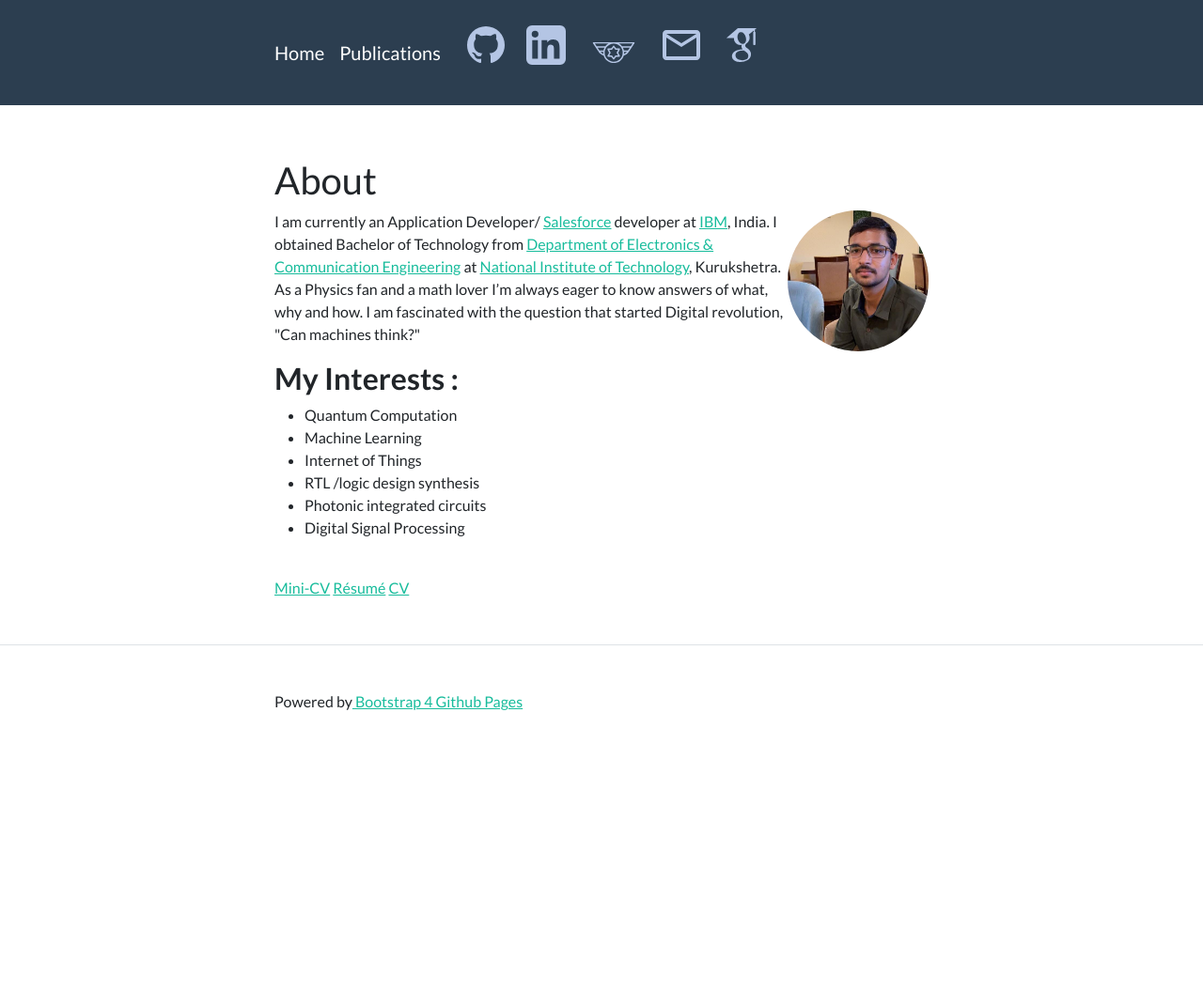
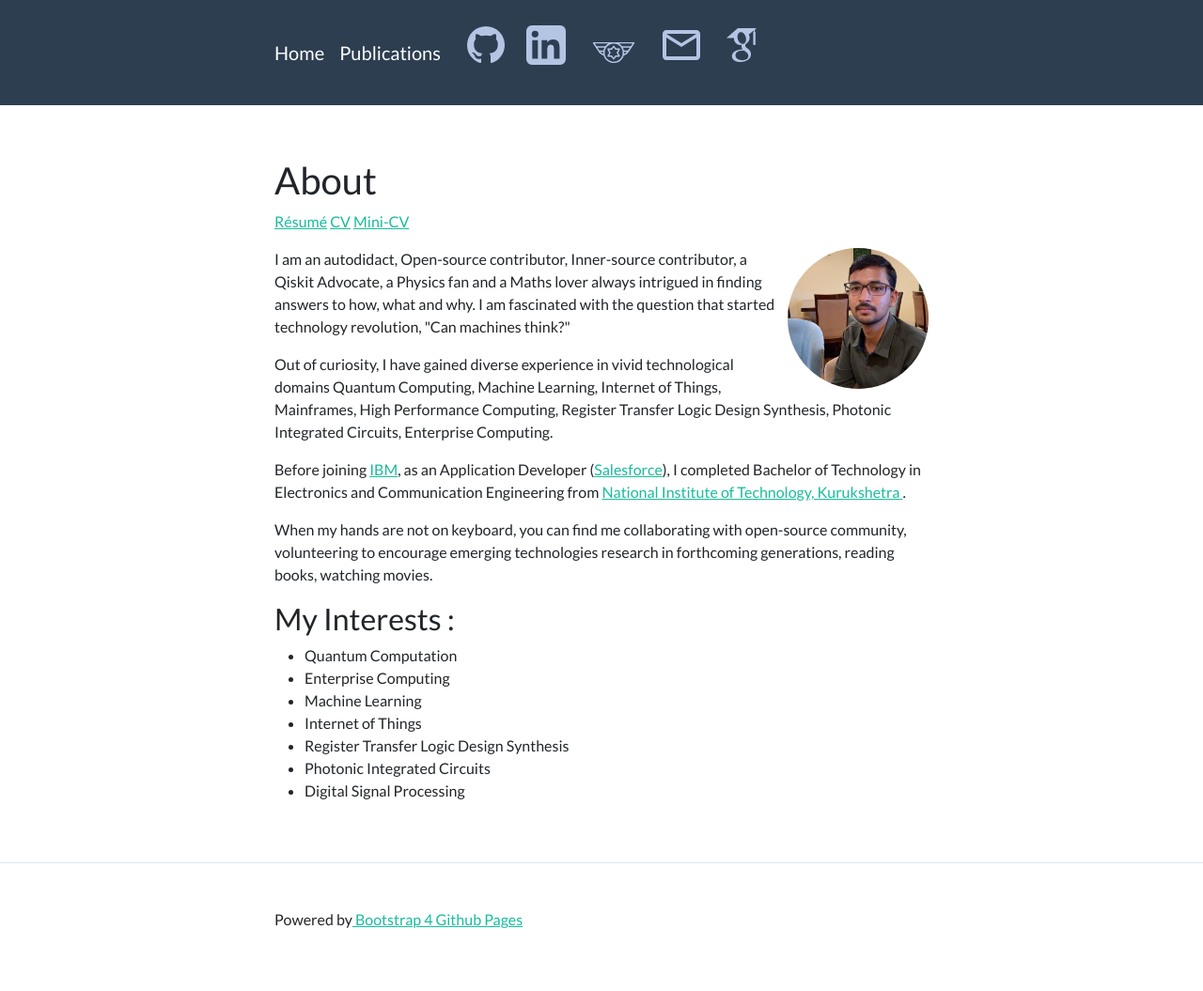
Before and after one commit to Raghav-Bell/Raghav-Bell.github.io, a Jekyll site: the page built from index.md, in a window 1280 px wide. Shown: the whole page at 94% size. Built offline with Jekyll 4.4.1, drawn with Linux system fonts in a browser that asks for light colours; before the commit the page ends 900 px from its top, so only the background shows below that.

Commit message:
Update index.md
Home Page profile update.

```diff
--- a/index.md
+++ b/index.md
@@ -4,22 +4,36 @@ layout: page
 ---
 
 <div><h2>About</h2>
-  <span><img  src="/assets/My.jpeg" alt="My picture" width="150" height="150" align="right" style="border-radius:50%"/></span>
-<p>I am currently an Application Developer/ <a href="https://www.salesforce.com" target="_blank">Salesforce</a> developer at <a href="https://www.ibm.com" target="_blank" >IBM</a>, India. I obtained Bachelor of Technology from <a href="https://nitkkr.ac.in/electronics-communication-engg" target="_blank">Department of Electronics & Communication Engineering</a> at <a href="https://nitkkr.ac.in/" target="_blank">National Institute of Technology</a>, Kurukshetra.
-As a Physics fan and a math lover I’m always eager to know answers
-of what, why and how. I am fascinated with the question that started Digital revolution, "Can machines think?"
-</p></div>
+  <p>
+  <a href="/assets/raghav_resume20.6.26.pdf" target="_blank">Résumé</a>
+  <a href="/assets/raghav_cv20.6.26.pdf" target="_blank">CV</a>
+  <a href="/assets/mcv.pdf" target="_blank">Mini-CV</a>
+
+</p>
+<span><img  src="/assets/My.jpeg" alt="My picture" width="150" height="150" align="right" style="border-radius:50%"/></span>
+<p>
+I am an autodidact, Open-source contributor, Inner-source contributor, a Qiskit Advocate, a Physics fan and a Maths lover always intrigued in finding answers to how, what and why. I am fascinated with the question that started technology revolution, "Can machines think?"
+</p>
+<p>
+Out of curiosity, I have gained diverse experience in vivid technological domains Quantum Computing, Machine Learning, Internet of Things, Mainframes, High Performance Computing, Register Transfer Logic Design Synthesis, Photonic Integrated Circuits, Enterprise Computing.
+</p>
+<p>
+Before joining <a href="https://www.ibm.com" target="_blank">IBM</a>, as an Application Developer (<a href="https://www.salesforce.com" target="_blank">Salesforce</a>), I completed Bachelor of Technology in Electronics and Communication Engineering from <a href="https://nitkkr.ac.in/" target="_blank">National Institute of Technology, Kurukshetra </a>.
+</p>
+<p>
+When my hands are not on keyboard, you can find me collaborating with open-source community, volunteering to encourage emerging technologies research in forthcoming generations, reading books, watching movies.
+</p>
+</div>
 
 
-<div><h3> <b> My  Interests : </b></h3>
+<div><h3> My  Interests : </h3>
 <ul>
   <li>Quantum Computation </li>
+  <li>Enterprise Computing </li>
   <li>Machine Learning</li>
   <li>Internet of Things </li>
-  <li>RTL /logic design synthesis </li>
-  <li>Photonic integrated circuits</li>
+  <li>Register Transfer Logic Design Synthesis </li>
+  <li>Photonic Integrated Circuits</li>
   <li>Digital Signal Processing </li>
  </ul>
-  <br><a href="/assets/mcv.pdf" target="_blank">Mini-CV</a>
-  <a href="/assets/raghav_resume26.1.25.pdf" target="_blank">Résumé</a>
-  <a href="/assets/raghav_cv7.9.25.pdf" target="_blank">CV</a></div>
+ </div>
```
